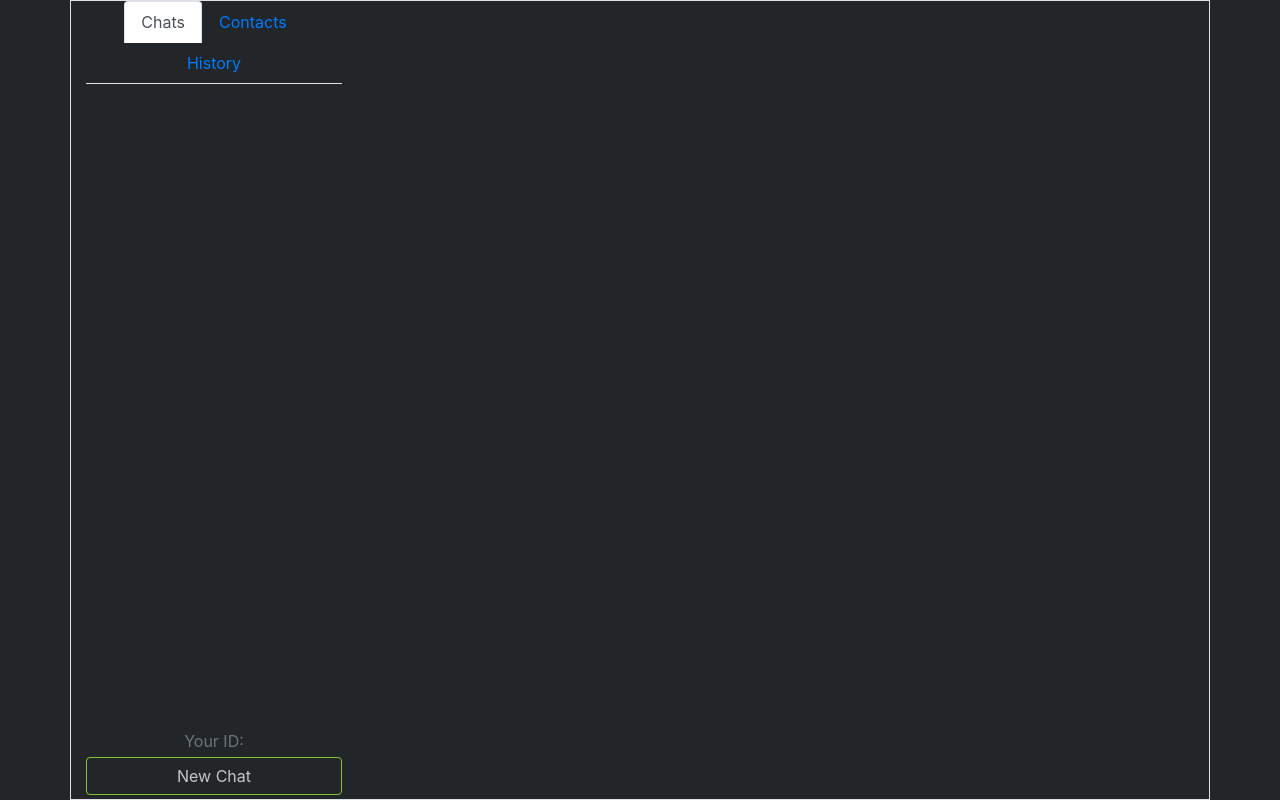
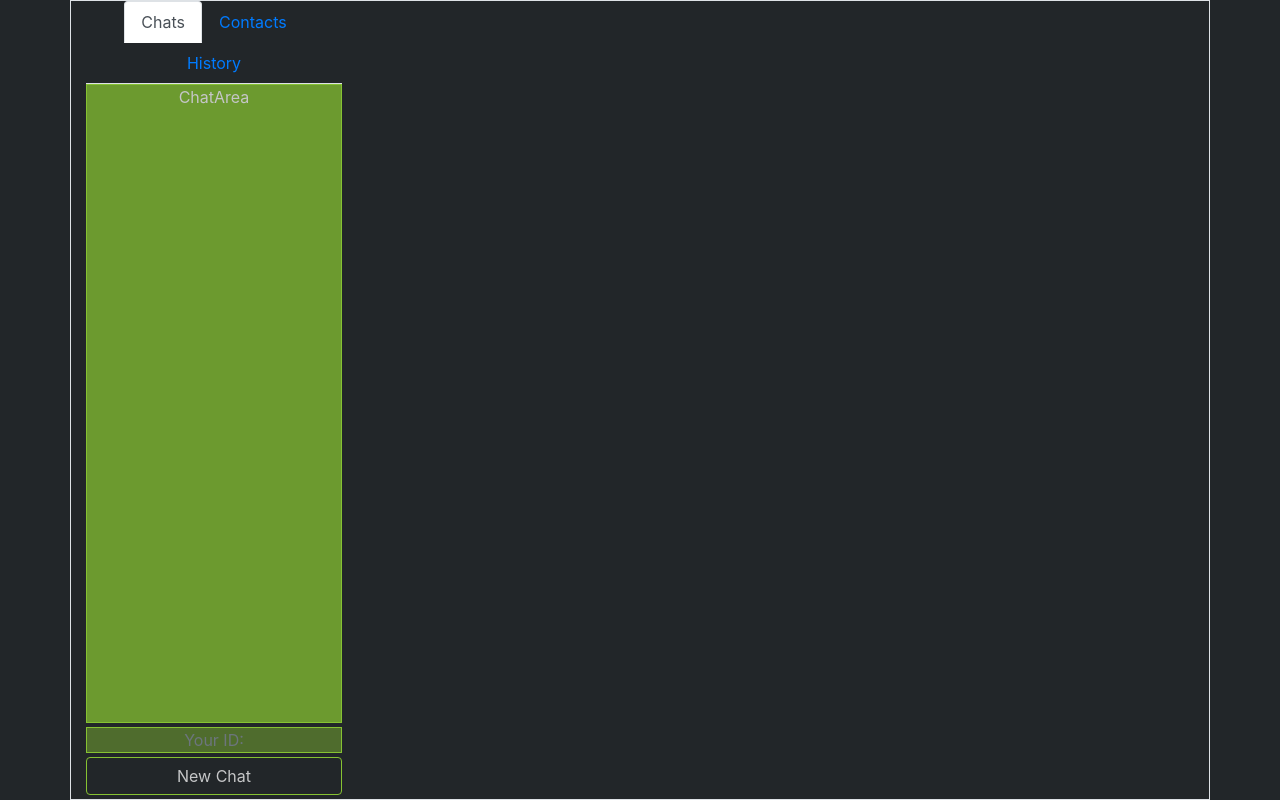
Before and after one commit to Tinashe-Muchie/Chat-Room, a React (Create React App) app in the folder main/client/: page / in a window 1280 px wide. Built offline with nearby package versions, Linux system fonts and the light colour scheme.

Commit message:
styling modifications

```diff
--- a/main/client/src/App.css
+++ b/main/client/src/App.css
@@ -125,24 +125,25 @@
   font-family: 'FontAwesome';
 }
 
-.border {
-  border:thick
+.sidebar-wrapper {
+  border: medium solid #86C232;
 }
 
-.ul-list {
-  list-style-type: none;
-  overflow: auto;
-  flex-grow: 1;
-  padding: auto;
-  border: solid;
-  border-color: green;
-  height: ;
+.tab-content {
+  color: #C5C6C7;
+  background-color: #86c232be;
+  border: thin solid #86C232;
 }
 
-.ul-list >li {
-  padding: 0.5rem, 1rem;
+.id-tab {
+  color: #C5C6C7;
+  background-color: #86c23273;
+  border: thin solid #86C232;
 }
 
-.ul-list > li:nth-child(odd) {
-  background-color: #86c2326b;
+.modal-wrapper {
+  background-color: #222629 !important;
+  border: thin solid #86C232 !important;
+  border-radius: 5px;
+  color: #C5C6C7 !important;
 }
```
